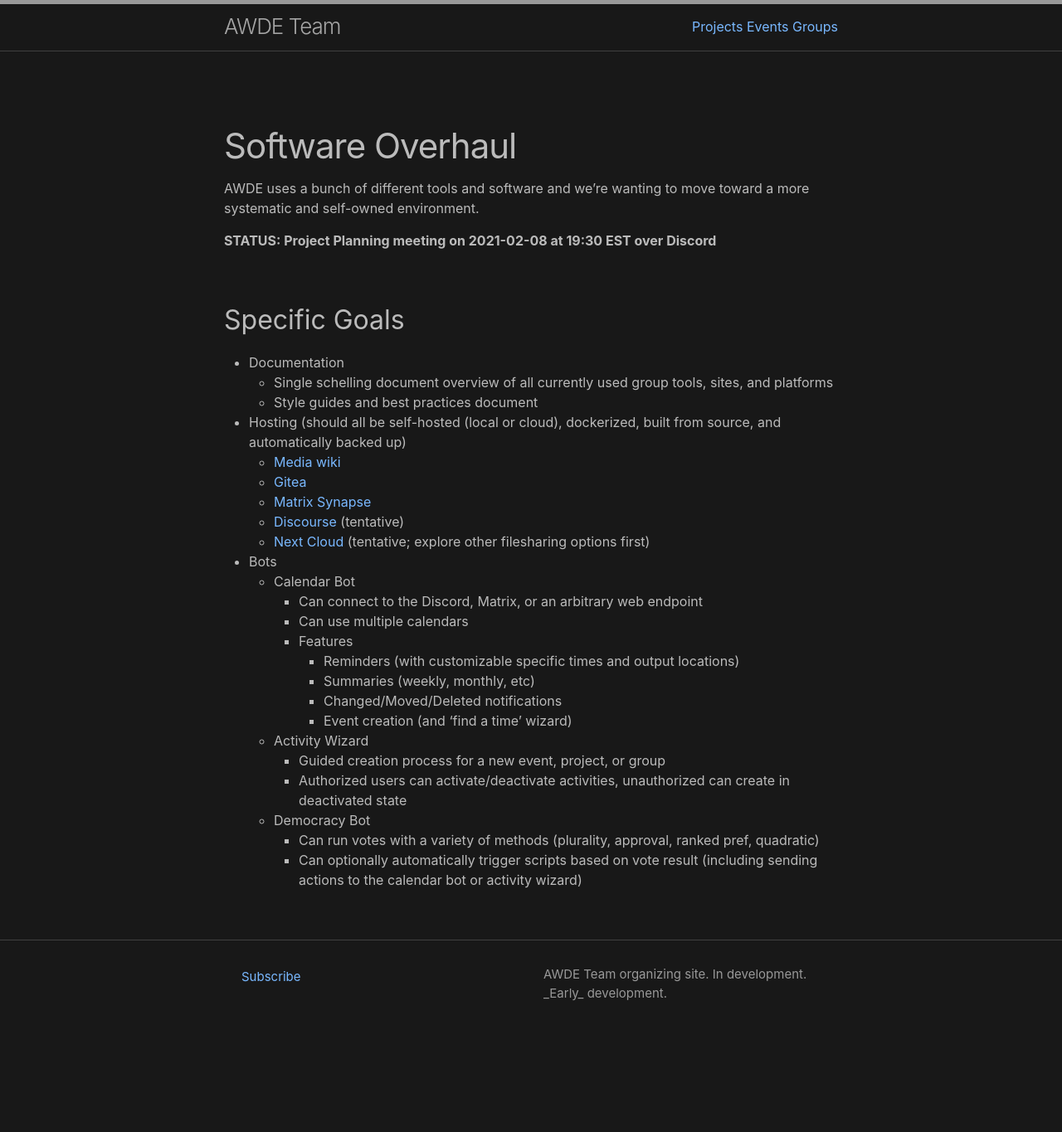
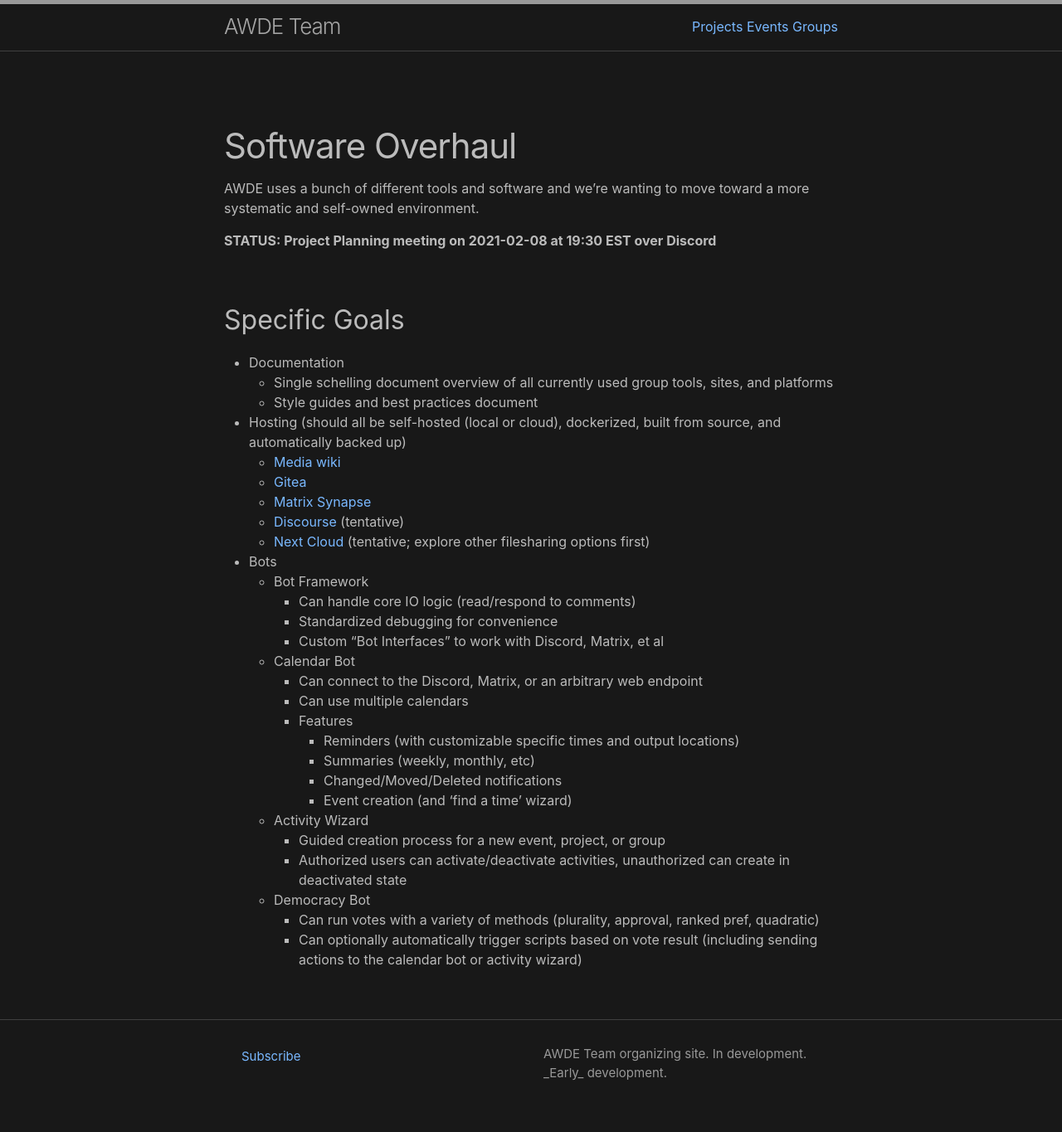
Before and after one commit to AwdeTeam/awdeteam.github.io, a Jekyll site: the page built from projects/software-overhaul.md, in a window 1280 px wide. Shown: the whole page at 83% size. Built offline with Jekyll 4.4.1, drawn with Linux system fonts in a browser that asks for light colours; before the commit the page ends 1269 px from its top, so only the background shows below that.

Commit message:
Add 'bot framework' step

```diff
--- a/projects/software-overhaul.md
+++ b/projects/software-overhaul.md
@@ -22,6 +22,10 @@
     + [Discourse](https://www.discourse.org/) (tentative)
     + [Next Cloud](https://nextcloud.com/) (tentative; explore other filesharing options first)
   + Bots
+    + Bot Framework
+      + Can handle core IO logic (read/respond to comments)
+      + Standardized debugging for convenience
+      + Custom "Bot Interfaces" to work with Discord, Matrix, et al
     + Calendar Bot
       + Can connect to the Discord, Matrix, or an arbitrary web endpoint
       + Can use multiple calendars
```
